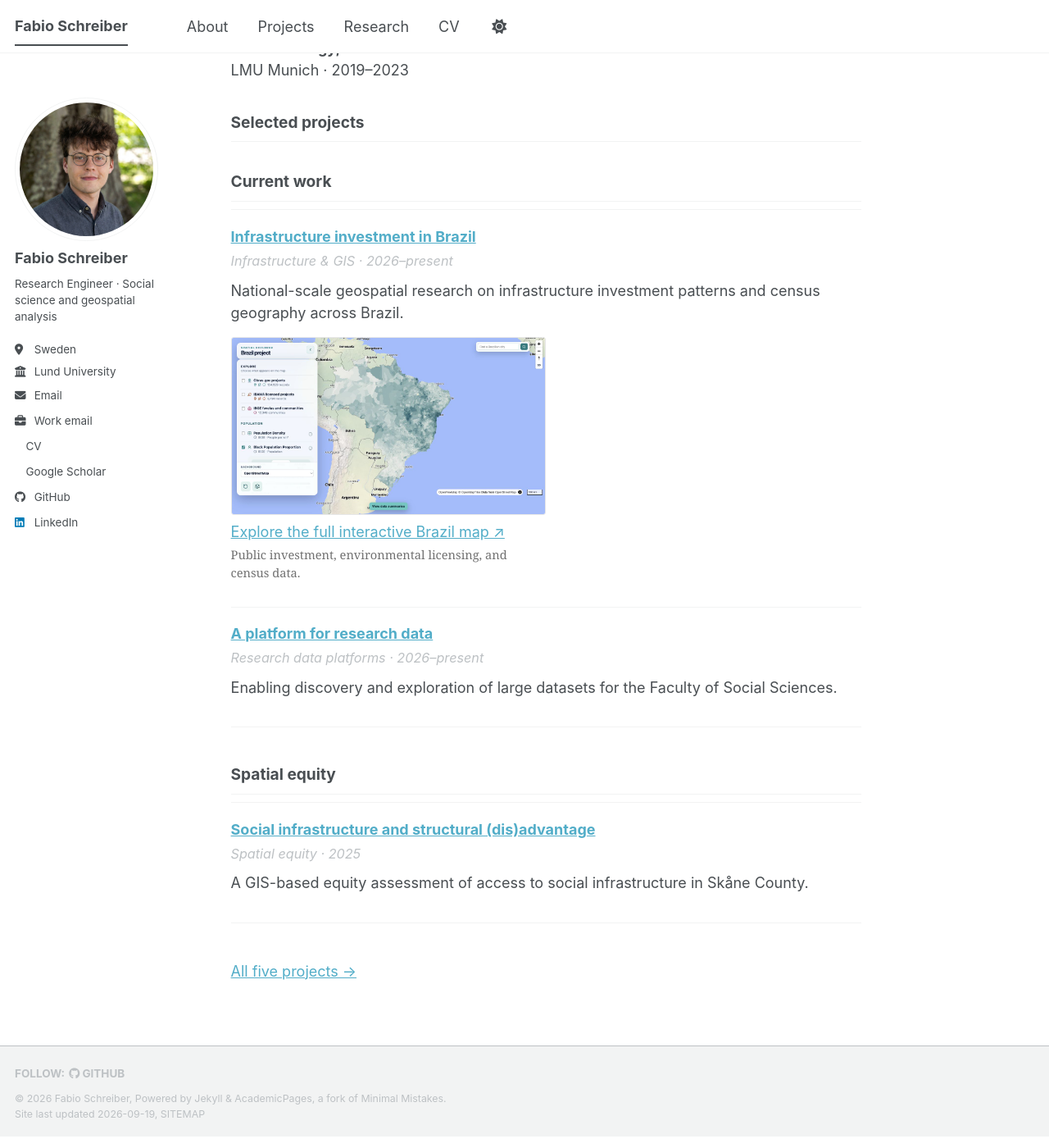
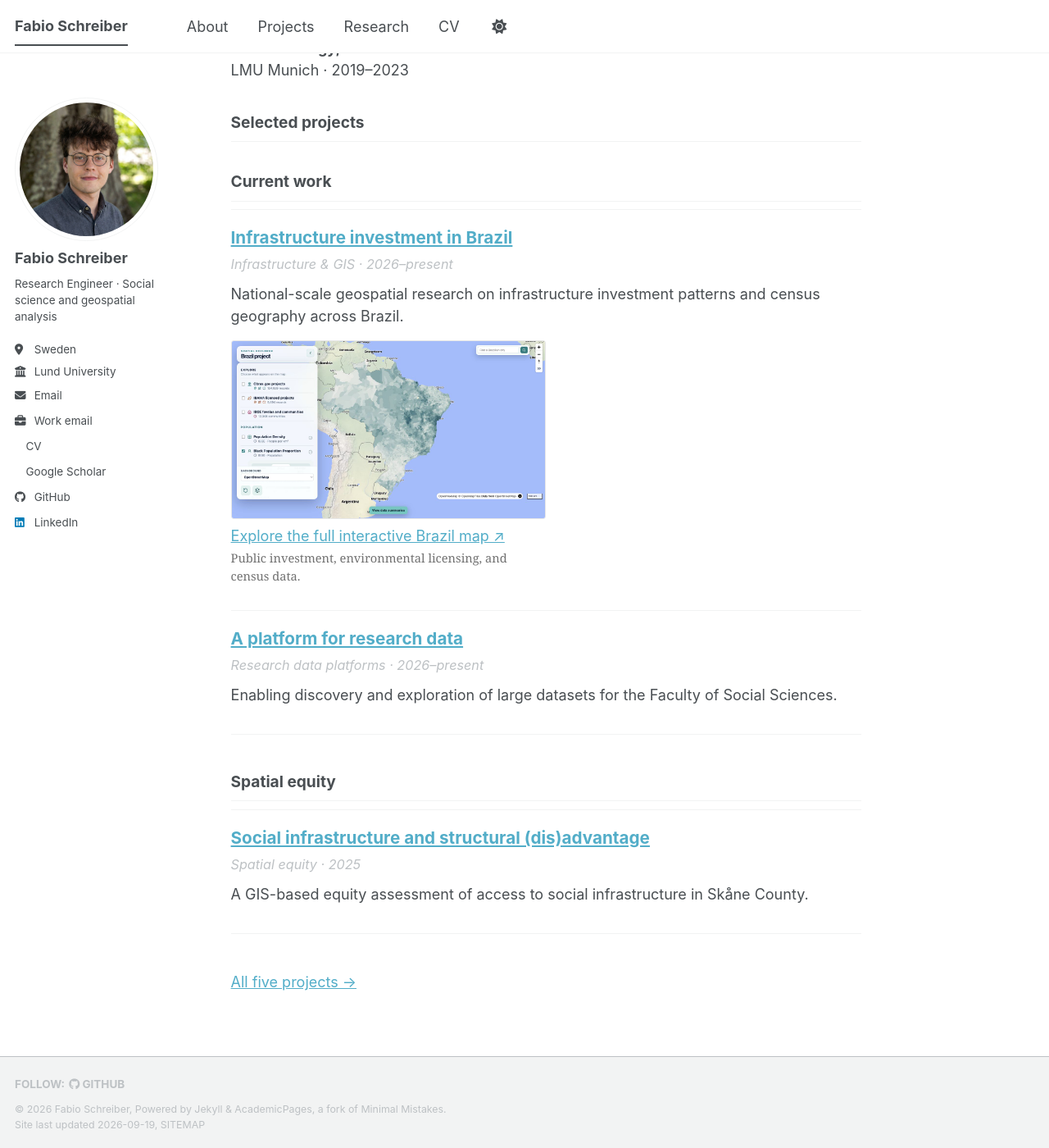
Before and after one commit to fab1s/fab1s.github.io, a Jekyll site: the page built from _pages/about.md, in a window 1280 px wide and 1400 px high, scrolled down 1782 px. Shown: the whole window at 82% size. Built offline with Jekyll 4.4.1, drawn with Linux system fonts in a browser that asks for light colours; a style sheet for code colours, icons or effects is not loaded.

Commit message:
Increase project list title size

```diff
--- a/assets/css/main.scss
+++ b/assets/css/main.scss
@@ -52,7 +52,7 @@
 .project-group > h2 { margin-top:0; }
 .project-list { border-top:1px solid var(--global-border-color); }
 .project-entry { padding:1.1em 0 1.25em; border-bottom:1px solid var(--global-border-color); }
-.project-entry h3 { margin:0 0 0.25em; }
+.project-entry h3 { margin:0 0 0.25em; font-size:1.15em; }
 .project-entry p { margin:0 0 0.65em; }
 .project-entry .project-label { color:var(--global-text-color-light); font-size:0.9em; font-style:italic; }
 .project-entry .map-preview { margin:0.9em 0 0; }
```
